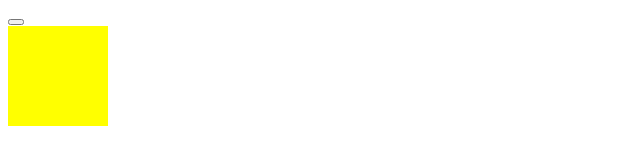
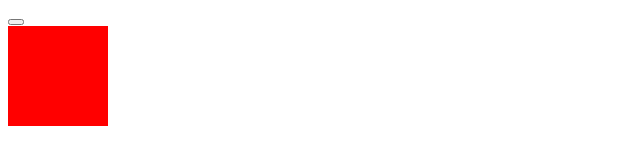
Before and after one commit to lijs554/hbuilder_git_test, a plain HTML site: page index.html in a window 1280 px wide. Shown: the whole page, without its empty margins (0-640 px from the left). Drawn offline with Linux system fonts and the light colour scheme.

Commit message:
修改red

```diff
--- a/index.html
+++ b/index.html
@@ -7,6 +7,6 @@
 	<body>
 		<div></div>
 		<button></button>
-		<div style="background: yellow;width: 100px;height: 100px;"></div>
+		<div style="background: red;width: 100px;height: 100px;"></div>
 	</body>
 </html>
```
